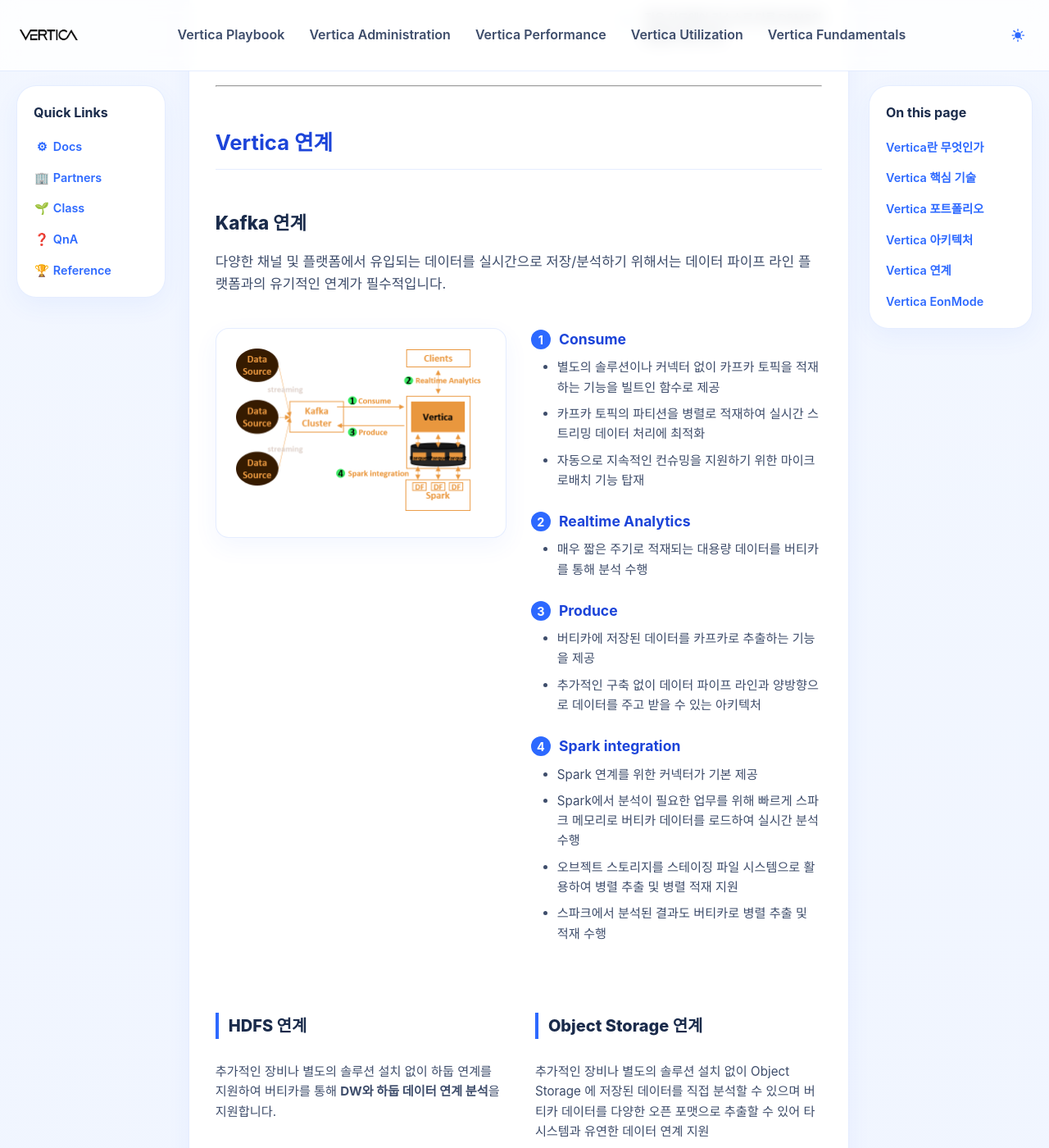
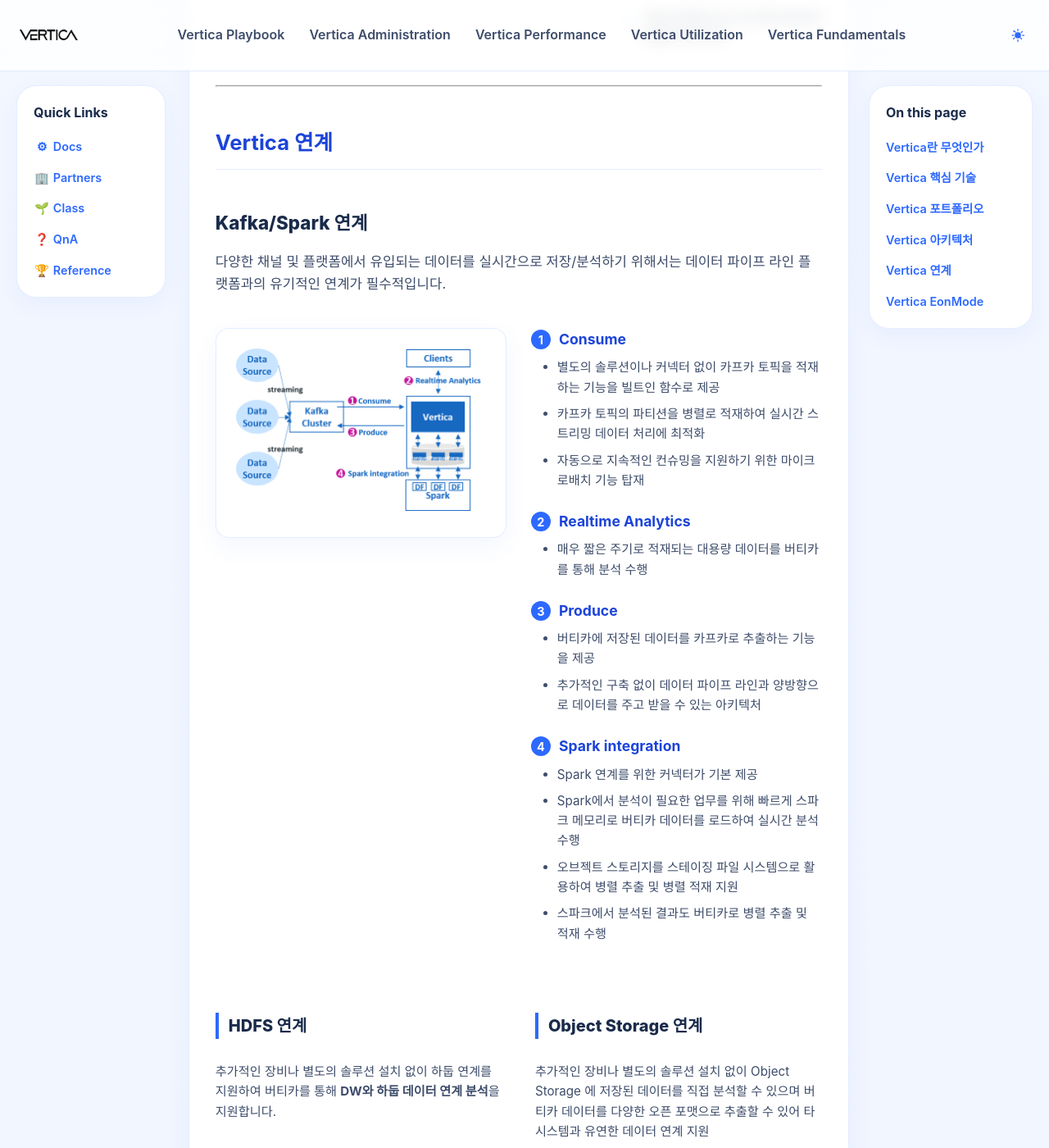
Before and after one commit to JIN0326/vertica_blog, a Jekyll site: the page built from 01playbook.md, in a window 1280 px wide and 1400 px high, scrolled down 4440 px. Shown: the whole window at 82% size. Built offline with Jekyll 4.4.1, drawn with Linux system fonts in a browser that asks for light colours.

Commit message:
Update blog content and styling

```diff
--- a/01playbook.md
+++ b/01playbook.md
@@ -259,14 +259,14 @@
 
 <div class="integration-section" markdown="1">
   <div class="integration-subsection">
-    <h3 class="integration-subsection__title">Kafka 연계</h3>
+    <h3 class="integration-subsection__title">Kafka/Spark 연계</h3>
     <p class="integration-subsection__description">
       다양한 채널 및 플랫폼에서 유입되는 데이터를 실시간으로 저장/분석하기 위해서는 데이터 파이프 라인 플랫폼과의 유기적인 연계가 필수적입니다.
     </p>
 
     <div class="kafka-layout">
       <div class="kafka-layout__image-wrapper">
-        <img src="{{ '/assets/images/embracing1.png' | relative_url }}" alt="Kafka Integration Architecture" class="invert-in-light-mode">
+        <img src="{{ '/assets/images/embracing1.png' | relative_url }}" alt="Kafka Integration Architecture">
       </div>
 
       <div class="kafka-steps">
@@ -322,7 +322,7 @@
         추가적인 장비나 별도의 솔루션 설치 없이 하둡 연계를 지원하여 버티카를 통해 <strong>DW와 하둡 데이터 연계 분석</strong>을 지원합니다.
       </p>
       <div class="integration-card__image-wrapper">
-        <img src="{{ '/assets/images/embracing2.png' | relative_url }}" alt="HDFS Integration" class="invert-in-light-mode">
+        <img src="{{ '/assets/images/embracing2.png' | relative_url }}" alt="HDFS Integration">
       </div>
     </article>
 
@@ -332,7 +332,7 @@
         추가적인 장비나 별도의 솔루션 설치 없이 Object Storage 에 저장된 데이터를 직접 분석할 수 있으며 버티카 데이터를 다양한 오픈 포맷으로 추출할 수 있어 타 시스템과 유연한 데이터 연계 지원
       </p>
       <div class="integration-card__image-wrapper">
-        <img src="{{ '/assets/images/embracing3.png' | relative_url }}" alt="Object Storage Integration" class="invert-in-light-mode">
+        <img src="{{ '/assets/images/embracing3.png' | relative_url }}" alt="Object Storage Integration">
       </div>
     </article>
   </div>
--- a/assets/css/style.css
+++ b/assets/css/style.css
@@ -890,15 +890,6 @@
   }
 }
 
-/* 6.12 Image Invert Utility */
-.invert-in-light-mode {
-  filter: invert(1);
-}
-
-body[data-theme="dark"] .invert-in-light-mode {
-  filter: none;
-}
-
 /* 6.11 Integration Section (Kafka, HDFS, etc.) */
 .integration-section {
   display: flex;
```
